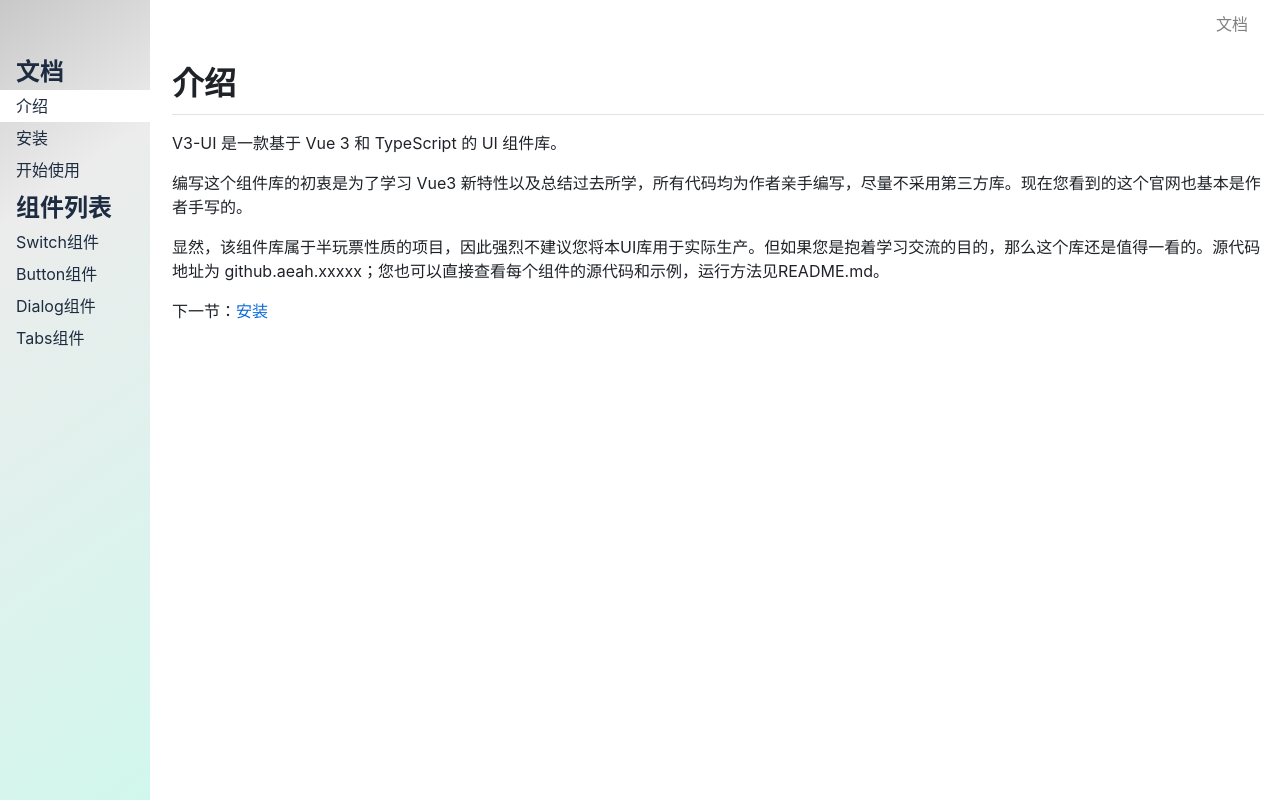
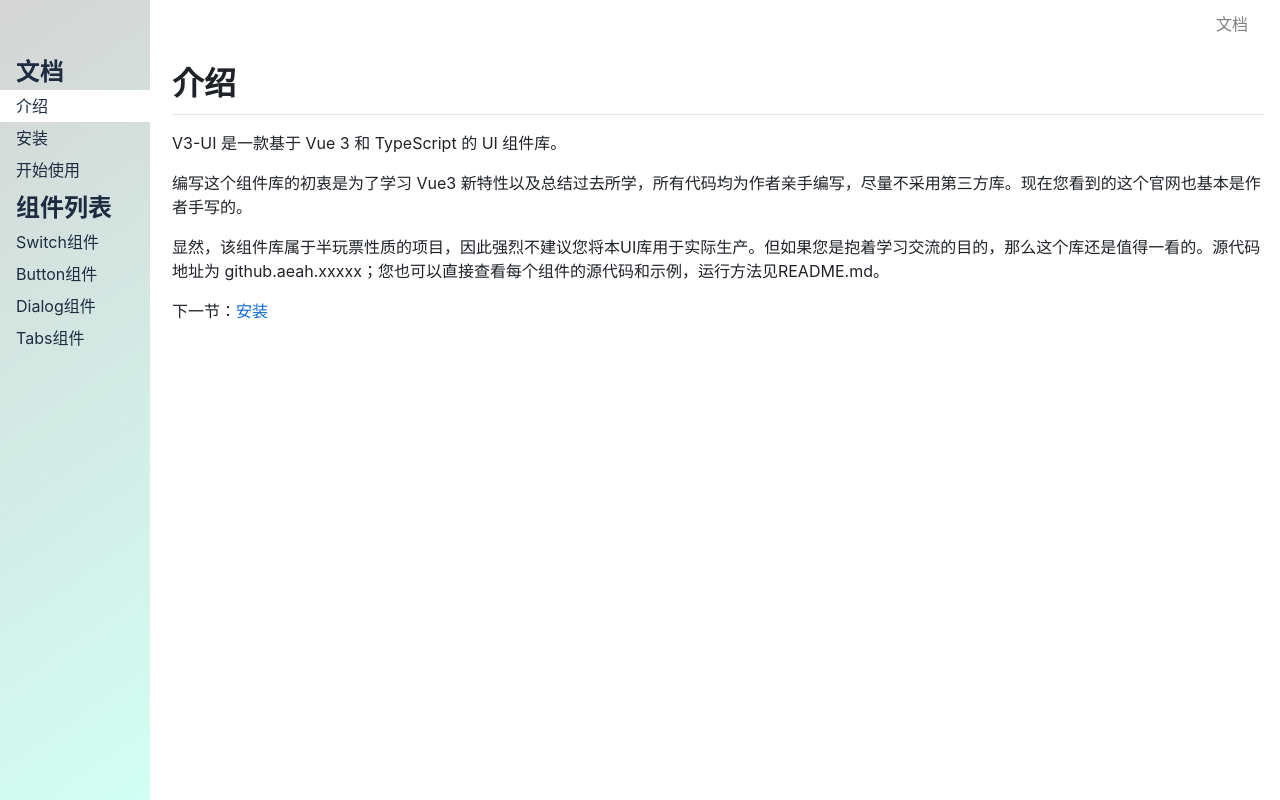
Before and after one commit to AeahKa/V3-UI, a Vue app: page /#/doc/intro in a window 1280 px wide. Built offline with nearby package versions, Linux system fonts and the light colour scheme.

Commit message:
优化背景颜色

```diff
--- a/src/views/Doc.vue
+++ b/src/views/Doc.vue
@@ -66,7 +66,7 @@ export default {
   }
 
   >aside {
-    background: linear-gradient(145deg, rgba(200, 200, 200, 1) 0%, rgba(236, 236, 236, 1) 25%, rgba(209, 247, 237, 1) 100%);
+    background: linear-gradient(145deg, rgba(213, 213, 213, 1) 0%, rgba(210, 255, 243, 1) 100%);
     width: 150px;
     padding: 16px 0;
     position: fixed;
--- a/src/views/Home.vue
+++ b/src/views/Home.vue
@@ -54,7 +54,7 @@ $green: #07a67e;
 $border-radius: 4px;
 
 .page {
-  background: linear-gradient(145deg, rgba(200, 200, 200, 1) 0%, rgba(236, 236, 236, 1) 25%, rgba(209, 247, 237, 1) 100%);
+  background: linear-gradient(145deg, rgba(213, 213, 213, 1) 0%, rgba(210, 255, 243, 1) 100%);
   clip-path: ellipse(80% 60% at 50% 40%);
 }
 
```
